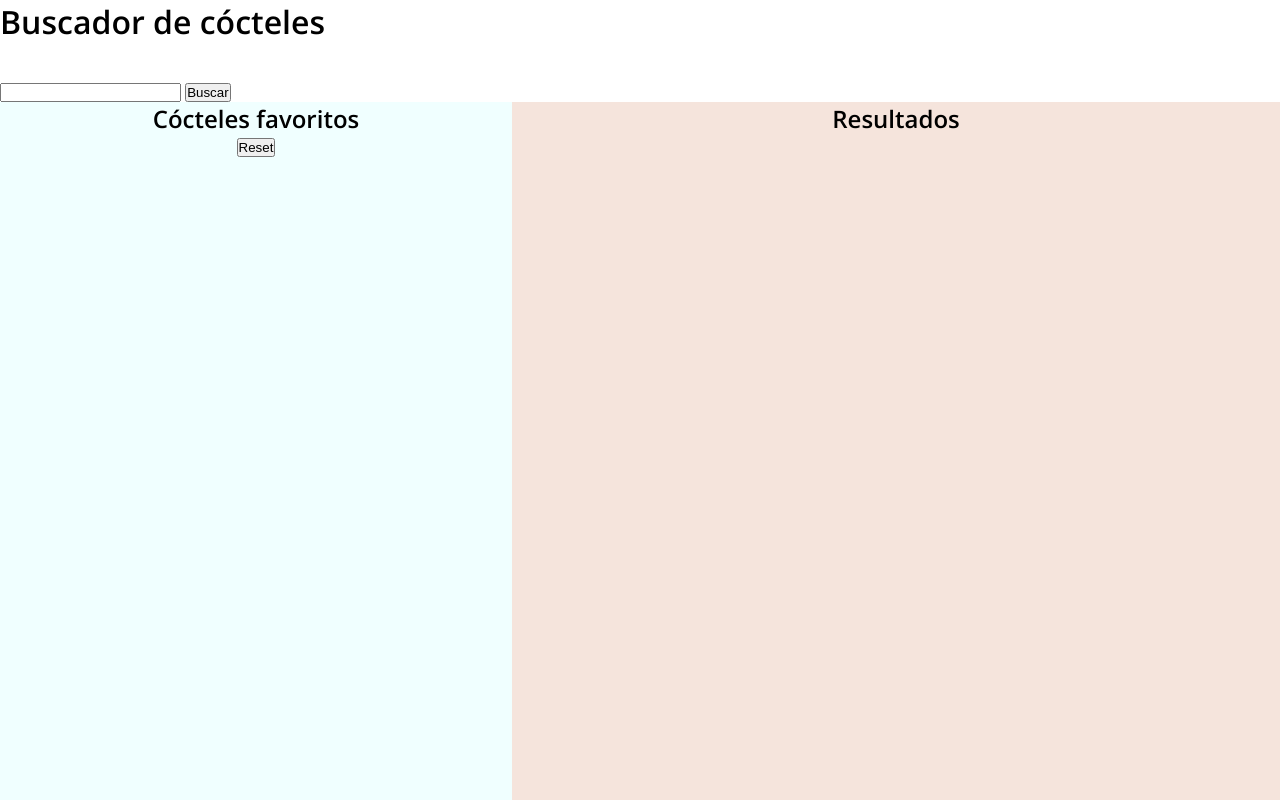
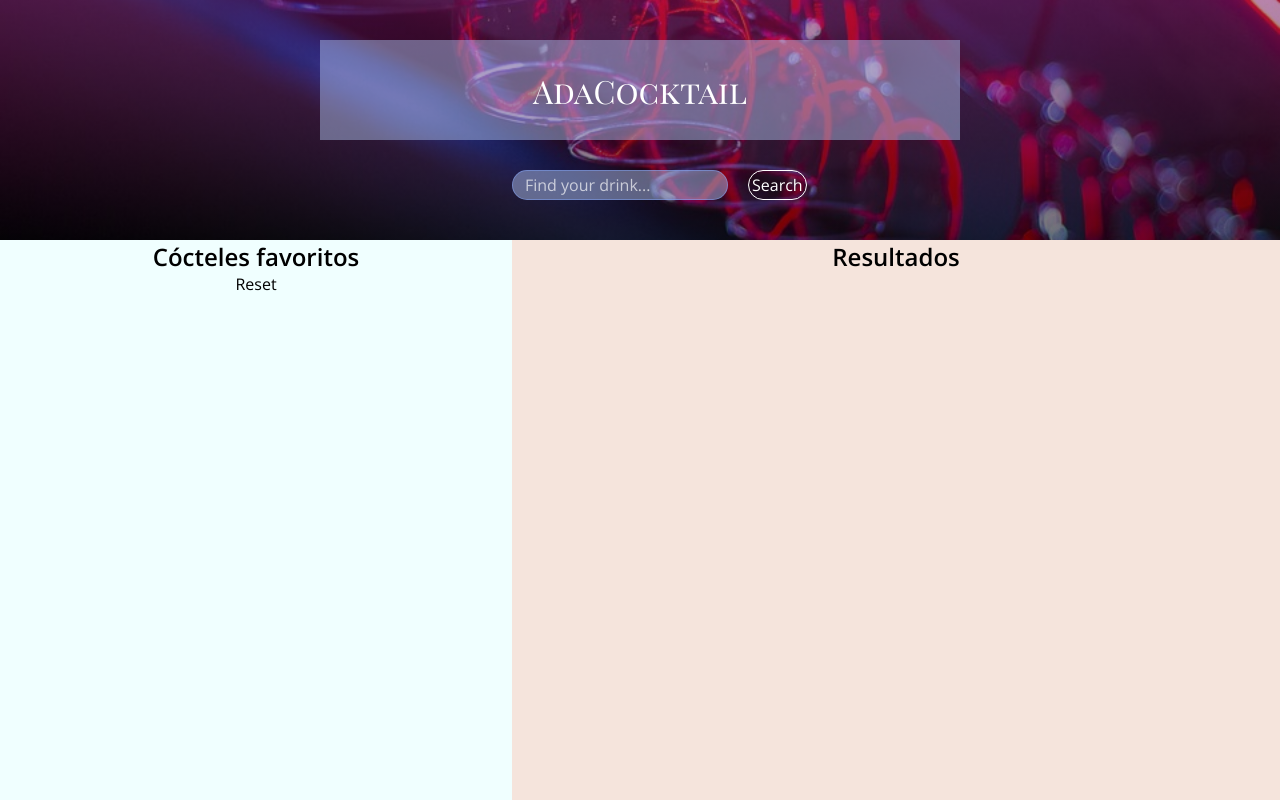
Before and after one commit to Adalab/modulo-2-evaluacion-final-tanferest, a website: page docs/index.html in a window 1280 px wide. Shown: the top 800 px of the page. Drawn offline with nearby package versions, Linux system fonts and the light colour scheme.

Commit message:
add header styles

```diff
--- a/docs/index.html
+++ b/docs/index.html
@@ -4,20 +4,21 @@
     <meta charset="UTF-8" />
     <meta http-equiv="X-UA-Compatible" content="IE=edge" />
     <meta name="viewport" content="width=device-width, initial-scale=1.0" />
-    <link
-      href="https://fonts.googleapis.com/css2?family=Open+Sans:wght@300;400;600&display=swap"
-      rel="stylesheet"
-    />
+    <link href="https://fonts.googleapis.com/css2?family=Open+Sans:wght@300;400;600&family=Playfair+Display+SC:ital,wght@0,400;0,700;1,400;1,700&display=swap" rel="stylesheet">
     <link rel="stylesheet" href="./assets/css/main.css" />
     <title>Módulo 2: evaluación final</title>
   </head>
   <body>
-    <header class="header"><h1>Buscador de cócteles</h1></header>
+    <header class="header">
+      <div class="header__titlecontainer">
+      <h1 class="header__title">AdaCocktail</h1>
+    </div>
+    <form class="search">
+      <input class="search__input js_input_search" type="text" placeholder="Find your drink..."/>
+      <button class="search__button js_button">Search</button>
+    </form>
+    </header>
     <main class="main">
-      <form class="form" action="">
-        <input class="js_input_search" type="text" name="" id="" />
-        <button class="js_button">Buscar</button>
-      </form>
       <div class="main-content">
         <div class="favcontainer">
           <h2>Cócteles favoritos</h2>
--- a/src/scss/components/_inputs.scss
+++ /dev/null
@@ -1,5 +0,0 @@
-.search {
-    &__input {
-        border: 1px solid black;
-    }
-}
--- a/src/scss/core/_variables.scss
+++ b/src/scss/core/_variables.scss
@@ -0,0 +1,3 @@
+$light-text: #fff;
+$header-background: rgba(178, 196, 241, 0.475);
+$red-light-background: rgba(169, 100, 100, 0.749);
--- /dev/null
+++ b/src/scss/layout/_header.scss
@@ -0,0 +1,76 @@
+.header {
+    height: 30vh;
+    background-image:
+    linear-gradient(to top, rgba(0, 0, 0, 0.52), rgba(117, 19, 93, 0.516)),
+    url(../images/header_cocktail.jpeg);
+    background-size: cover;
+    background-position: center;
+    display: flex;
+    flex-direction: column;
+    justify-content: center;
+    align-items: center;
+    &__titlecontainer {
+        background-color: $header-background;
+        min-width: 300px;
+        width: 50%;
+        height: 100px;
+        display: flex;
+        justify-content: center;
+        align-items: center;
+        margin-bottom: 30px;
+    }
+    &__title {
+        font-family: 'Playfair Display SC', serif;
+        font-weight: 400;
+        color: $light-text;
+    }
+}
+
+.search {
+    display: flex;
+    flex-direction: column;
+    justify-content: center;
+    align-items: center;
+    @media all and (min-width:768px){
+        flex-direction: row;
+        width: 50%;
+        justify-content: space-between;
+    }
+    @media all and (min-width: 1200px){
+        width: 20%;
+    }
+    &__input {
+        border: 1px solid rgba(133, 168, 255, 0.475);
+        border-radius: 30px;
+        background-color: $header-background;
+        color: $light-text;
+        padding-left: 12px;
+        height: 30px;
+        margin-bottom: 10px;
+        &::placeholder {
+            color: rgba(255, 255, 255, 0.673);
+        }
+        @media all and (min-width:768px){
+            margin-bottom: 0;
+            width: 300px;
+        }
+        @media all and (min-width:1200px){
+            margin-right: 20px;
+        }
+    }
+    &__button {
+        color: $light-text;
+        border: 1px solid $light-text;
+        border-radius: 30px;
+        width: 80px;
+        height: 30px;
+        padding: 3px;
+        &:hover {
+            background-color: $red-light-background;
+        }
+        @media all and (min-width:768px){
+            margin-bottom: 0;
+            width: 150px;
+        }
+    }
+}
--- a/src/scss/layout/_main.scss
+++ b/src/scss/layout/_main.scss
@@ -1,6 +1,3 @@
-.header {
-    height: 10vh;
-}
 .main-content {
     display: flex;
     justify-content: space-evenly;
--- a/src/scss/main.scss
+++ b/src/scss/main.scss
@@ -1,6 +1,7 @@
+@import 'core/reset';
+@import 'core/variables';
 @import 'components/buttons';
 @import 'components/inputs';
-@import 'core/variables';
-@import 'core/reset';
+@import 'layout/header';
 @import 'layout/main';
 @import 'pages/index';
```
Also changed, not shown: docs/assets/js/main.js (+1 -1 lines), src/html/index.html (+10 -9 lines), docs/assets/css/main.css, docs/assets/images/header_cocktail.jpeg (added), src/images/header_cocktail.jpeg (added).
